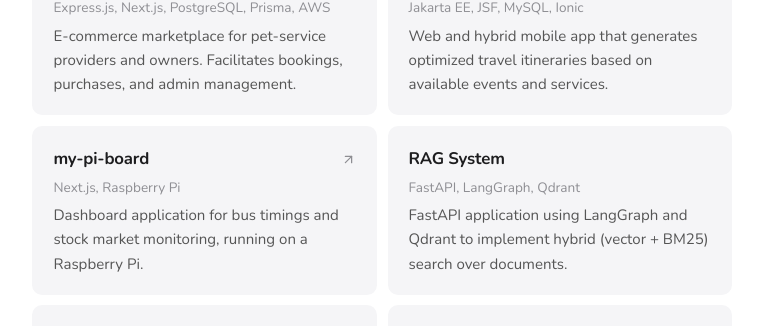
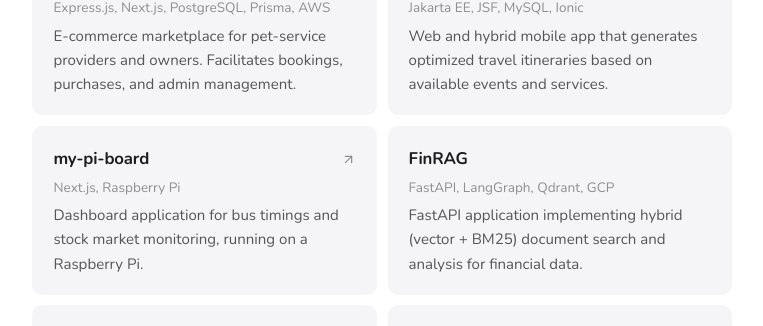
Before and after one commit to ryo-wijaya/ryo, a React (Vite) app: page /#about in a window 1280 px wide. Shown: the part 3793-4119 px from the top of the page, without its empty margins (390-1153 px from the left). Built offline with nearby package versions, Linux system fonts and the light colour scheme.

Commit message:
Update site content

```diff
--- a/src/data.js
+++ b/src/data.js
@@ -95,11 +95,11 @@ export const projects = [
       "Dashboard application for bus timings and stock market monitoring, running on a Raspberry Pi.",
   },
   {
-    name: "RAG System",
-    tech: "FastAPI, LangGraph, Qdrant",
+    name: "FinRAG",
+    tech: "FastAPI, LangGraph, Qdrant, GCP",
     url: null,
     description:
-      "FastAPI application using LangGraph and Qdrant to implement hybrid (vector + BM25) search over documents.",
+      "FastAPI application implementing hybrid (vector + BM25) document search and analysis for financial data.",
   },
     {
     name: "ryo",
```
Also changed, not shown: 1 other file (tests, documents, lock files or other folders).
